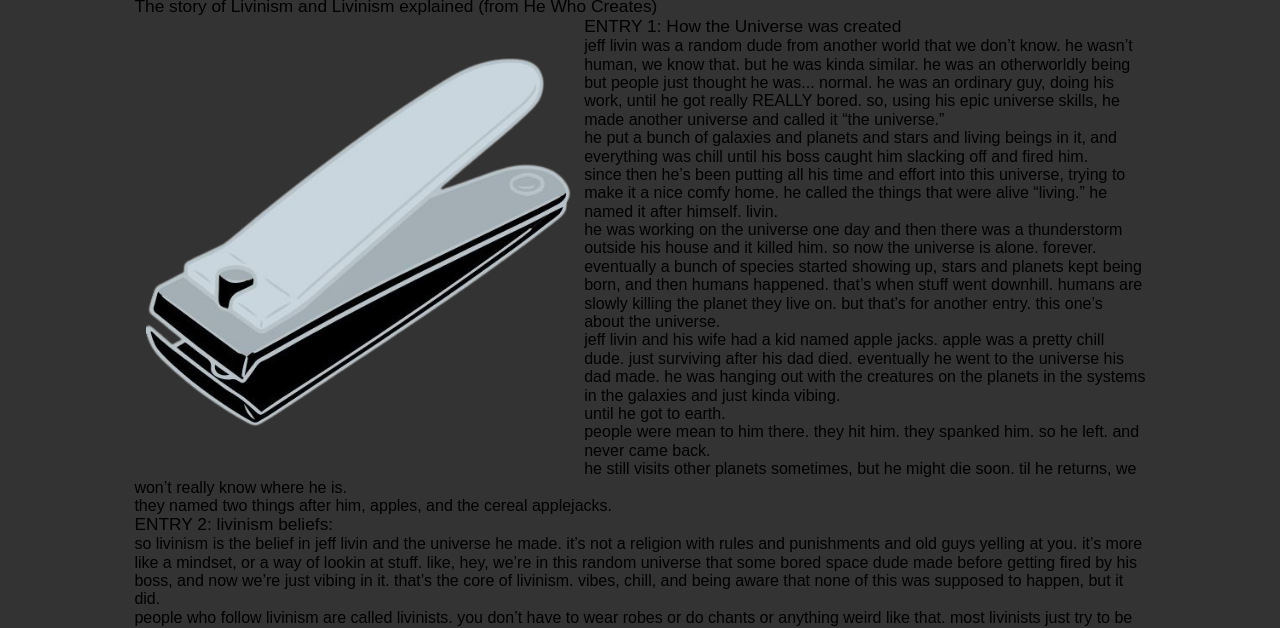
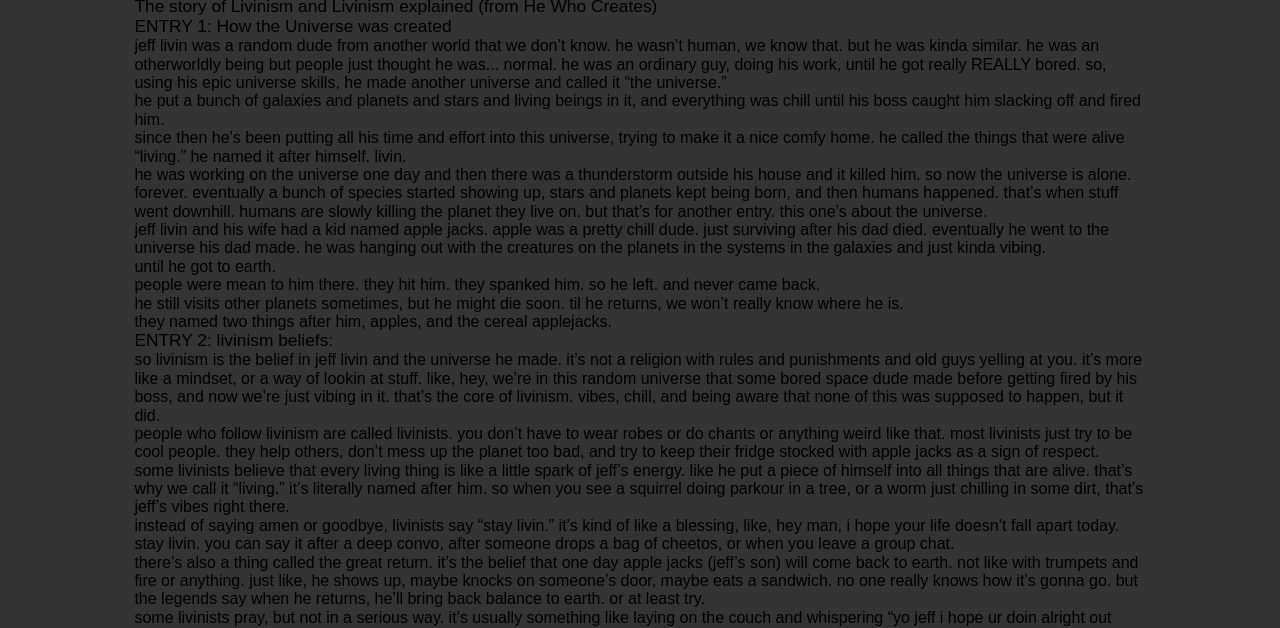
Before and after one commit to MegaMGames/Jible, a plain HTML site: page index.html in a window 1280 px wide. Shown: the part 164-792 px from the top of the page. Drawn offline with Linux system fonts and the light colour scheme.

Commit message:
Update index.html

```diff
--- a/index.html
+++ b/index.html
@@ -89,7 +89,6 @@ direction: ltr;
 <div style="clear: both;">&nbsp;</div><br><p class="normal_text" style='direction: ltr; '><span style='font-size: 34.0PT; '>The Jible Vol. 1
 </span></p><p class="normal_text" style='direction: ltr; '><span style='font-size: 13.0PT; '>The story of Livinism and Livinism explained (from He Who Creates)
 </span></p><p class="normal_text" style='direction: ltr; '><span style='font-size: 13.0PT; '>
-</span></p><img src="img/6a9296da897cdd1ed5374b26d3d4034b65c5fcae.png" style="float: left; width: 425.78702662499995px; height: 425.78702662499995px; margin: 9.0PT 9.0PT 9.0PT 9.0PT; "><p class="normal_text" style='direction: ltr; '><span style='font-size: 13.0PT; '>
 </span></p><p class="normal_text" style='direction: ltr; '><span style='font-size: 13.0PT; '>
 </span></p><p class="normal_text" style='direction: ltr; '><span style='font-size: 13.0PT; '>
 </span></p><p class="normal_text" style='direction: ltr; '><span style='font-size: 13.0PT; '>
```
